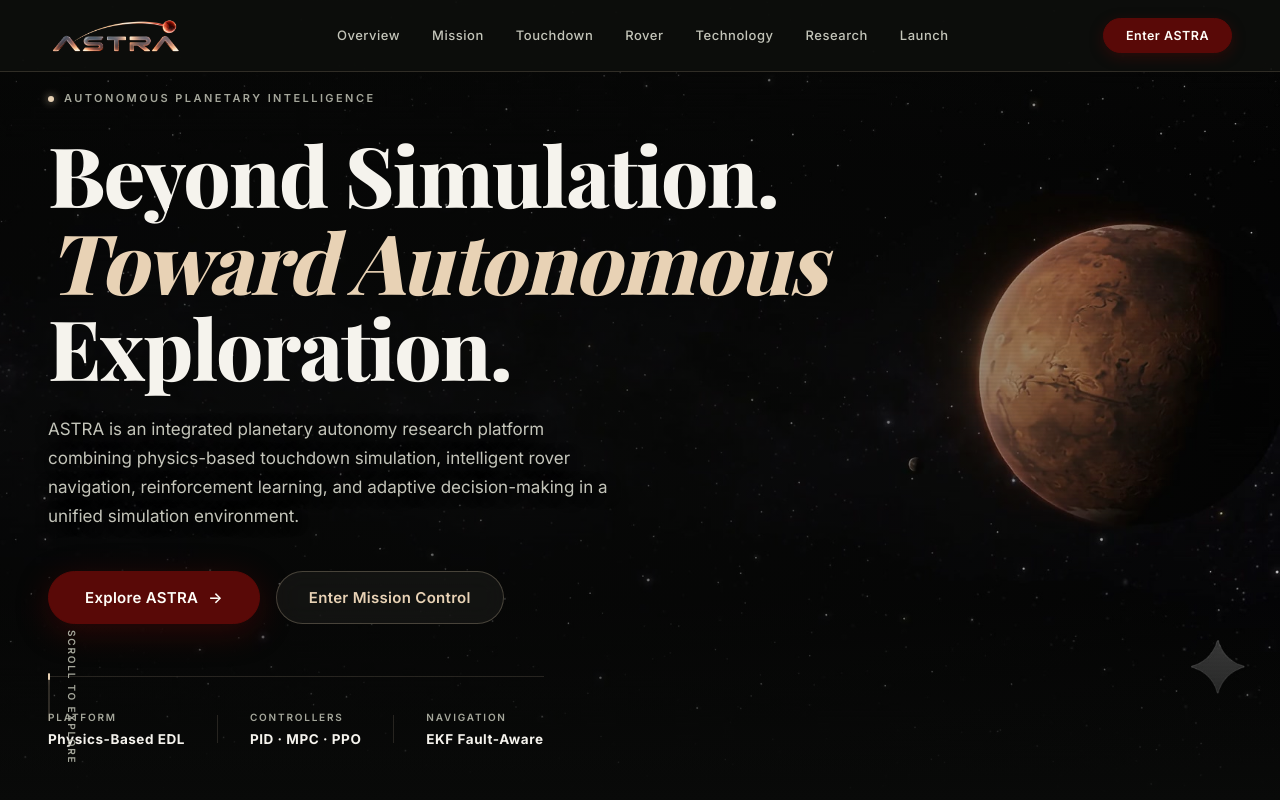
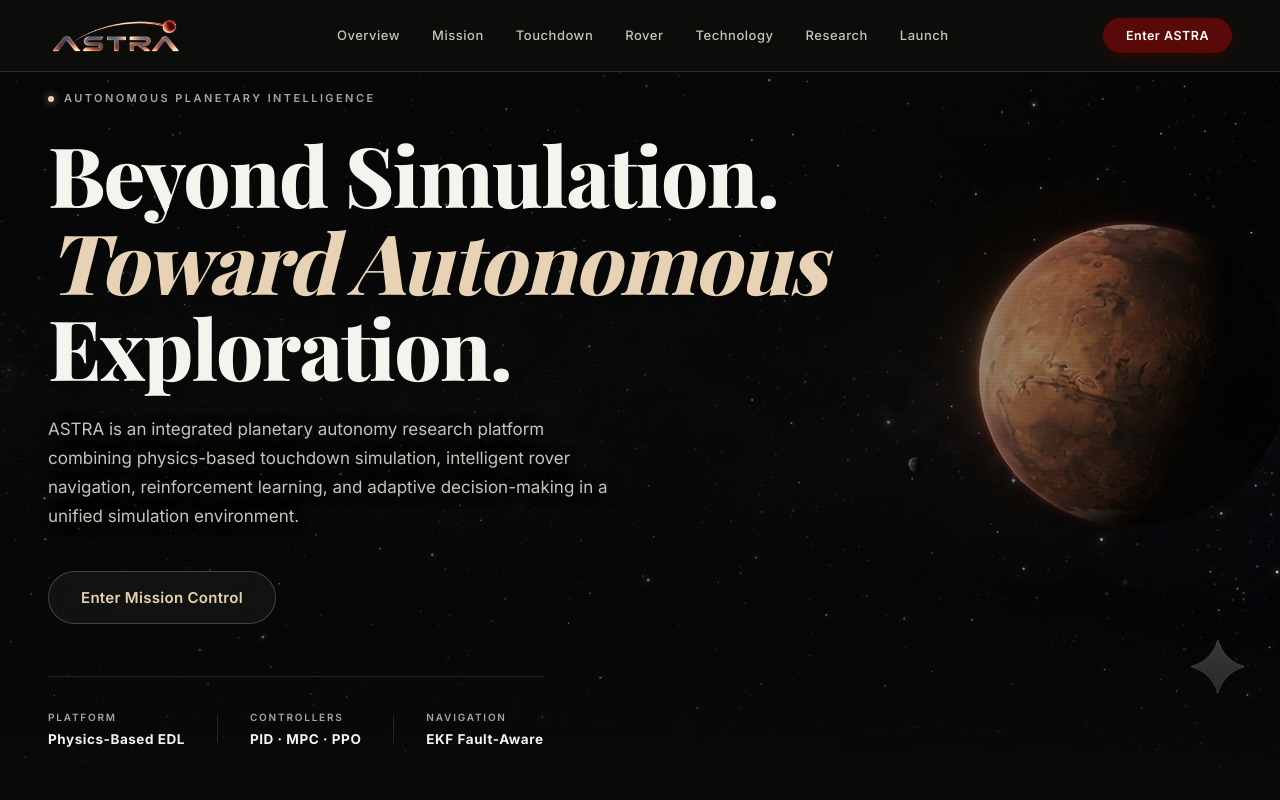
Before and after one commit to Prash-2402/ASTRA---AI-Driven-System-for-Touchdown-Rover-Autonomy, a React (Vite) app in the folder frontend/: page / in a window 1280 px wide. Shown: the top 800 px of the page. Built offline with nearby package versions, Linux system fonts and the light colour scheme; a web font is replaced by a local one.

Commit message:
refactor(landing): remove scroll indicator and redundant explore button, add subtle burgundy accents to light surfaces

```diff
--- a/frontend/src/components/MarsScrollSection.css
+++ b/frontend/src/components/MarsScrollSection.css
@@ -233,47 +233,7 @@
   background: rgba(232, 210, 181, 0.14);
 }
 
-/* ─── Scroll Progress & Sequence Indicator ──────────────────── */
-.hero-scroll-indicator {
-  position: absolute;
-  bottom: 36px;
-  left: 48px;
-  z-index: 25;
-  display: flex;
-  align-items: center;
-  gap: 14px;
-  pointer-events: none;
-  transition: opacity 0.3s ease;
-}
 
-.scroll-track {
-  width: 2px;
-  height: 48px;
-  background: rgba(232, 210, 181, 0.18);
-  border-radius: 1px;
-  position: relative;
-  overflow: hidden;
-}
-
-.scroll-thumb {
-  position: absolute;
-  top: 0;
-  left: 0;
-  width: 100%;
-  background: var(--astra-cream);
-  border-radius: 1px;
-  transition: height 0.15s ease-out;
-  box-shadow: 0 0 8px rgba(232, 210, 181, 0.8);
-}
-
-.hero-scroll-indicator span {
-  font-size: 10px;
-  font-weight: 600;
-  letter-spacing: 0.18em;
-  text-transform: uppercase;
-  color: var(--astra-sage);
-  writing-mode: vertical-rl;
-}
 
 /* ─── Responsive Media Queries ──────────────────────────────── */
 @media (max-width: 900px) {
@@ -294,10 +254,7 @@
   .hero-content-layer .hero-metric-divider {
     display: none;
   }
-  .hero-scroll-indicator {
-    left: 24px;
-    bottom: 24px;
-  }
+
 }
 
 @media (max-width: 600px) {
--- a/frontend/src/components/MarsScrollSection.tsx
+++ b/frontend/src/components/MarsScrollSection.tsx
@@ -301,10 +301,6 @@ export const MarsScrollSection: React.FC<MarsScrollSectionProps> = ({ onEnterApp
               simulation environment.
             </p>
             <div className="hero-actions">
-              <button className="btn-primary-hero" onClick={handleLaunch}>
-                <span>Explore ASTRA</span>
-                <span className="btn-arrow">→</span>
-              </button>
               <button className="btn-secondary-hero" onClick={handleLaunch}>
                 Enter Mission Control
               </button>
@@ -328,21 +324,7 @@ export const MarsScrollSection: React.FC<MarsScrollSectionProps> = ({ onEnterApp
           </div>
         </div>
 
-        {/* Scroll Progress Indicator */}
-        <div
-          className="hero-scroll-indicator"
-          style={{ opacity: Math.max(0, 1 - progress * 3) }}
-        >
-          <div className="scroll-track">
-            <div
-              className="scroll-thumb"
-              style={{
-                height: `${Math.max(15, progress * 100)}%`,
-              }}
-            />
-          </div>
-          <span>Scroll to explore</span>
-        </div>
+
       </div>
     </section>
   )
--- a/frontend/src/pages/LandingPage.css
+++ b/frontend/src/pages/LandingPage.css
@@ -159,8 +159,9 @@
   padding: 100px 0;
   background: var(--astra-bg);
   color: var(--astra-text);
-  border-top: 1px solid var(--astra-border);
-  border-bottom: 1px solid var(--astra-border);
+  border-top: 1px solid rgba(89, 9, 7, 0.32);
+  border-bottom: 1px solid rgba(89, 9, 7, 0.22);
+  box-shadow: inset 0 1px 0 rgba(89, 9, 7, 0.12);
 }
 
 .mission-intro-header {
@@ -210,23 +211,27 @@
 .mission-pillar-card {
   background: var(--astra-surface);
   border: 1px solid var(--astra-border);
+  border-top: 2px solid rgba(89, 9, 7, 0.45);
   border-radius: var(--radius-md);
   padding: 32px 28px;
   box-shadow: var(--shadow-soft);
   display: flex;
   flex-direction: column;
-  transition: transform 0.25s ease, border-color 0.25s ease;
+  transition: transform 0.25s ease, border-color 0.25s ease, box-shadow 0.25s ease;
 }
 
 .mission-pillar-card:hover {
   transform: translateY(-3px);
   border-color: var(--astra-sage);
+  border-top-color: var(--astra-burgundy);
+  box-shadow: 0 12px 30px rgba(89, 9, 7, 0.08);
 }
 
 .pillar-num {
   font-size: 13px;
   font-weight: 700;
-  color: var(--astra-sage-dark);
+  color: var(--astra-burgundy);
+  opacity: 0.9;
   margin-bottom: 16px;
   display: block;
 }
@@ -366,6 +371,7 @@
 .showcase-tag.light-tag {
   background: var(--astra-bg);
   border-color: var(--astra-border);
+  border-left: 2px solid rgba(89, 9, 7, 0.45);
   color: var(--astra-text-secondary);
 }
 
@@ -376,8 +382,9 @@
   padding: 110px 0;
   background: var(--astra-bg-secondary);
   color: var(--astra-text);
-  border-top: 1px solid var(--astra-border);
-  border-bottom: 1px solid var(--astra-border);
+  border-top: 1px solid rgba(89, 9, 7, 0.28);
+  border-bottom: 1px solid rgba(89, 9, 7, 0.22);
+  box-shadow: inset 0 1px 0 rgba(89, 9, 7, 0.1);
 }
 
 .light-header .editorial-headline {
@@ -387,12 +394,14 @@
 .showcase-info-card.light-card {
   background: var(--astra-surface);
   border: 1px solid var(--astra-border);
+  border-top: 2px solid rgba(89, 9, 7, 0.5);
   box-shadow: var(--shadow-card);
 }
 
 .showcase-visual-frame.light-visual-frame {
   background: var(--astra-surface);
   border: 1px solid var(--astra-border);
+  border-top: 2px solid rgba(89, 9, 7, 0.35);
   box-shadow: var(--shadow-soft);
 }
 
@@ -512,7 +521,9 @@
   padding: 110px 0;
   background: var(--astra-bg);
   color: var(--astra-text);
-  border-top: 1px solid var(--astra-border);
+  border-top: 1px solid rgba(89, 9, 7, 0.28);
+  border-bottom: 1px solid rgba(89, 9, 7, 0.22);
+  box-shadow: inset 0 1px 0 rgba(89, 9, 7, 0.1);
 }
 
 .research-inner {
@@ -532,14 +543,17 @@
   padding: 28px 24px;
   background: var(--astra-surface);
   border: 1px solid var(--astra-border);
+  border-top: 2px solid rgba(89, 9, 7, 0.45);
   border-radius: var(--radius-md);
   box-shadow: var(--shadow-soft);
-  transition: transform 0.25s ease, border-color 0.25s ease;
+  transition: transform 0.25s ease, border-color 0.25s ease, box-shadow 0.25s ease;
 }
 
 .research-card:hover {
   transform: translateY(-3px);
   border-color: var(--astra-sage);
+  border-top-color: var(--astra-burgundy);
+  box-shadow: 0 10px 28px rgba(89, 9, 7, 0.08);
 }
 
 .research-icon {
```
